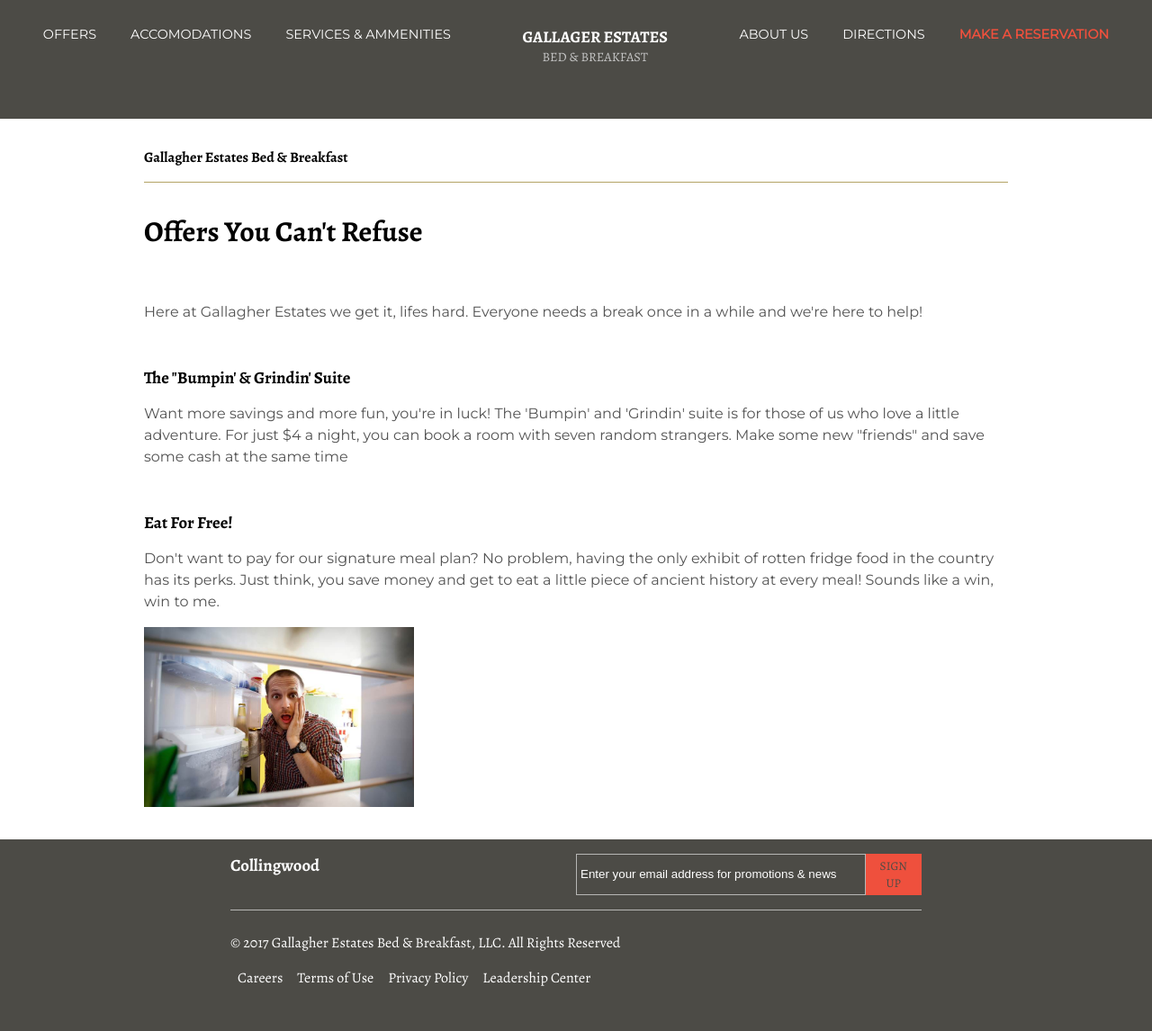
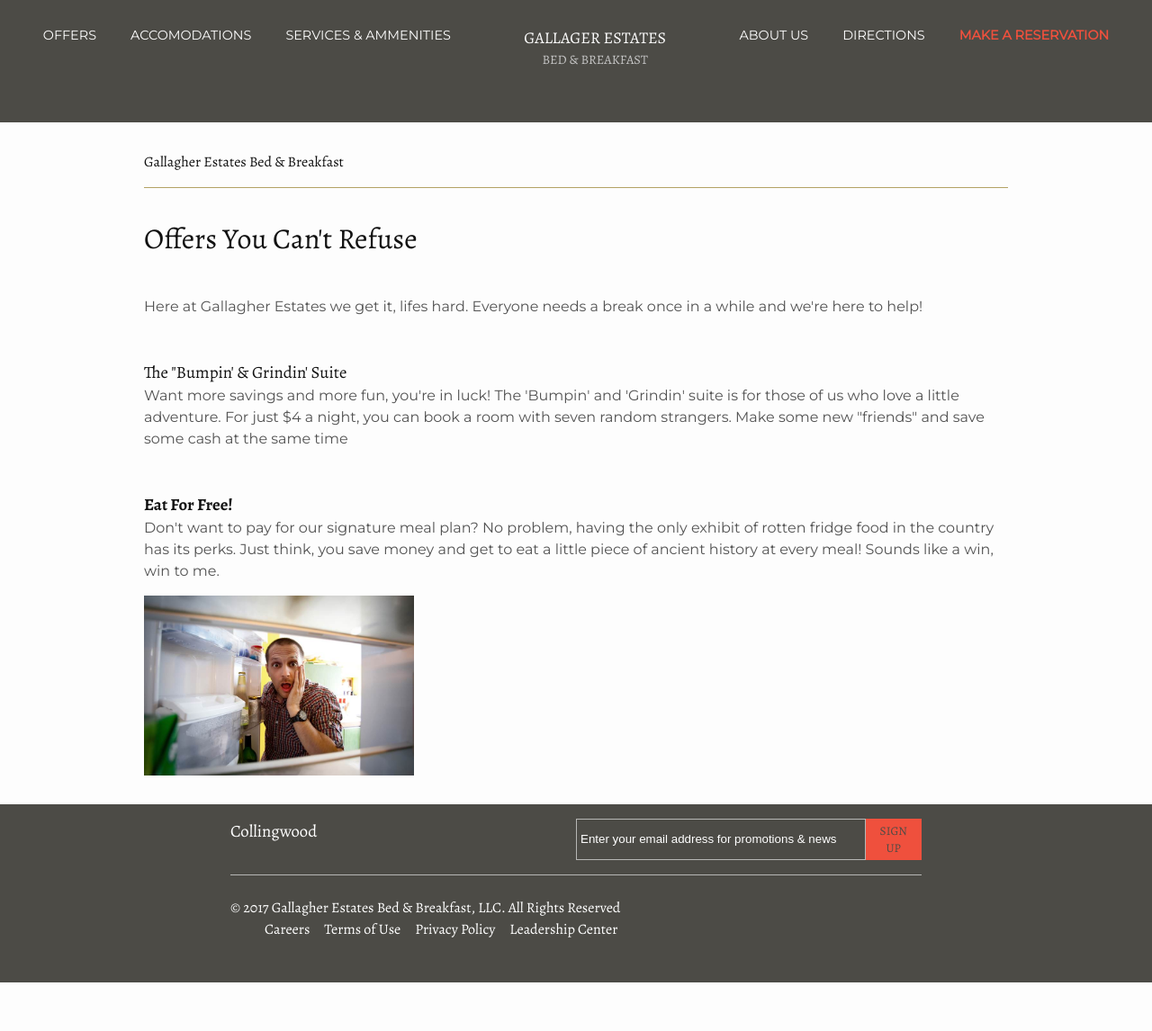
Before and after one commit to unstoppablecage/Gallagher-Estates-B-B, a Jekyll site: the page built from offers.html, in a window 1280 px wide. Shown: the whole page at 90% size. Built offline with Jekyll 4.4.1, drawn with Linux system fonts in a browser that asks for light colours; nearby versions of some CDN libraries; after the commit the page ends 1092 px from its top, so only the background shows below that.

Commit message:
Added critical css

```diff
--- a/_layouts/default.html
+++ b/_layouts/default.html
@@ -4,9 +4,7 @@
 		<meta charset="UTF-8">
 		 <meta name="viewport" content="width=device-width, initial-scale=1">
 		<title>{{ page.title }}</title>
-		<link rel="icon" href="../images/favicon.ico">
-		<link rel="stylesheet" href="stylesheets/main.css">
-		<style> html {height: 100%;}</style>
+		<style>html {height: 100%;}body,h2,h3,h4,p,ul{margin:0;padding:0}body{font:400 16px/1.5 "Helvetica Neue",Helvetica,Arial,sans-serif;color:#111;background-color:#fdfdfd;-webkit-text-size-adjust:100%;-o-font-feature-settings:"kern" 1;font-feature-settings:"kern" 1;font-kerning:normal}h2,h3,h4,p,ul{margin-bottom:15px}img{max-width:100%;vertical-align:middle}ul{margin-left:30px}h2,h3,h4{font-weight:400}a{color:#2a7ae2;text-decoration:none}a:visited{color:#1756a9}</style>
 	</head>
 
 	<body>
@@ -55,6 +53,8 @@
 		</footer>
 		<script  src="https://code.jquery.com/jquery-3.2.1.min.js"  integrity="sha256-hwg4gsxgFZhOsEEamdOYGBf13FyQuiTwlAQgxVSNgt4="  crossorigin="anonymous"></script>
 		<script src="./js/jquery.slicknav.min.js"></script>
+		<link rel="icon" href="../images/favicon.ico">
+		<link rel="stylesheet" href="stylesheets/main.css">
 		<script>
 			$(function(){
 				$('#menu').slicknav({
--- a/_scss/_mediaqueries.scss
+++ b/_scss/_mediaqueries.scss
@@ -191,6 +191,9 @@
 	.article__services--type p {
 		max-width: 80%;
 	}
+	.container__default {
+		margin: 1em 1em;
+	}
 	.article__feature img {
 		max-width: 300px;
 		height: auto;
```
Also changed, not shown: index.html (+5 -2 lines).
